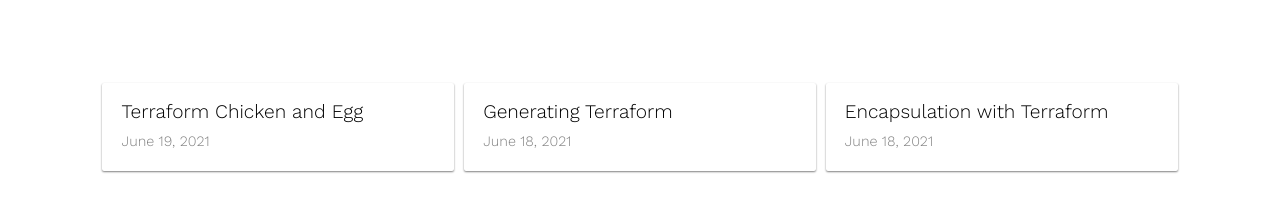
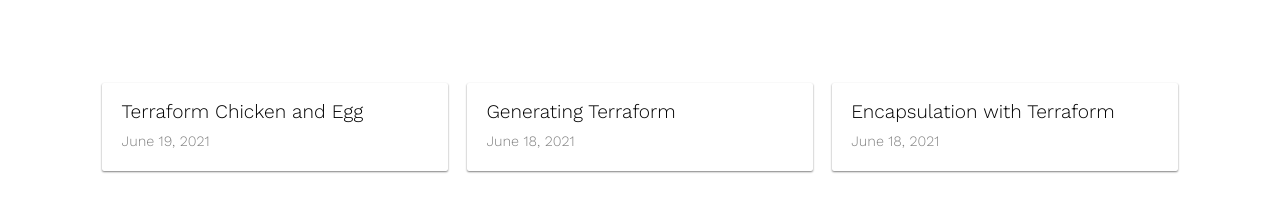
Before and after one commit to mikeknep/website, a Jekyll site: the page built from tapas.html, in a window 1280 px wide. Shown: the part 433-645 px from the top of the page. Built offline with Jekyll 4.4.1, drawn with Linux system fonts in a browser that asks for light colours; emoji names are drawn with the system emoji font.

Commit message:
Consisent naming: cards on index pages

```diff
--- a/_layouts/post.html
+++ b/_layouts/post.html
@@ -4,7 +4,7 @@
 
 <h1>{{ page.title }}</h1>
 
-<p class="post-date">
+<p class="date">
   {{ page.date | date: '%B %e, %Y' }}
 </p>
 
--- a/blog.html
+++ b/blog.html
@@ -10,7 +10,7 @@
         <a href="{{ post.url }}" class="no_underline">{{ post.title }}</a>
       </div>
       <div class="blog-card-date">
-        <time class="post-date">{{ post.date | date: '%B %e, %Y' }}</time>
+        <time class="date">{{ post.date | date: '%B %e, %Y' }}</time>
       </div>
     </article>
   {% endfor %}
--- a/css/styles.css
+++ b/css/styles.css
@@ -22,11 +22,87 @@
   }
 }
 
-.grid {
+
+
+/* Header */
+header {
+  margin-top: 6rem;
+  margin-bottom: 4rem;
+}
+
+@media (min-width: 40rem) {
+  header {
+    display: grid;
+    grid-template-columns: repeat(3, 1fr);
+  }
+  .header-pic {
+    grid-column: 1;
+    grid-row: 1;
+  }
+
+  .header-text {
+    grid-column: 2 / 4;
+    grid-row: 1;
+  }
+}
+
+.title {
+  font-family: 'Work Sans', sans-serif;
+  font-weight: 700;
+  color: #bd2b2b;
+  text-transform: uppercase;
+}
+
+.navigation-target {
+  font-family: 'Work Sans', sans-serif;
+  font-weight: 300;
+  color: #808080;
+}
+
+
+
+
+/* Blog Index */
+article.blog-card {
+  display: grid;
   grid-gap: 0.5em;
+  grid-template-columns: repeat(5, 1fr);
+}
+
+.blog-card-title {
+  grid-column: 1 / 5;
+  flex: 1;
+}
+
+.blog-card-date {
+  grid-column: 5;
+}
+
+
+
+
+/* Tapas Index */
+section.tapas-grid {
+  grid-gap: 1em;
   display: grid;
   grid-template-columns: repeat(3, 1fr);
 }
+
+article.tapas-card {
+  /* border: 1px solid gray; */
+  border-radius: 2px;
+  box-shadow: gray 0 1px 2px;
+  display: flex;
+  flex-direction: column;
+  padding: .8em 1em;
+  /* outline: 1px solid gray; */
+  /* outline-offset: 8px; */
+}
+
+.tapas-card-title {
+  flex: 1;
+}
+
 
 .note {
   font-size: 150%;
@@ -38,20 +114,6 @@
   text-align: center;
 }
 
-.note-item-top {
-  flex: 1;
-}
-
-article.note-item {
-  /* border: 1px solid gray; */
-  border-radius: 2px;
-  box-shadow: gray 0 1px 2px;
-  display: flex;
-  flex-direction: column;
-  padding: .8em 1em;
-  /* outline: 1px solid gray; */
-  /* outline-offset: 8px; */
-}
 
 
 /* Border-box sizing */
@@ -97,42 +159,6 @@
 }
 
 
-/* Headers */
-header {
-  margin-top: 6rem;
-  margin-bottom: 4rem;
-}
-
-@media (min-width: 40rem) {
-  header {
-    display: grid;
-    grid-template-columns: repeat(3, 1fr);
-  }
-  .header-pic {
-    grid-column: 1;
-    grid-row: 1;
-  }
-
-  .header-text {
-    grid-column: 2 / 4;
-    grid-row: 1;
-  }
-}
-
-
-.title {
-  font-family: 'Work Sans', sans-serif;
-  font-weight: 700;
-  color: #bd2b2b;
-  text-transform: uppercase;
-}
-
-.navigation-target {
-  font-family: 'Work Sans', sans-serif;
-  font-weight: 300;
-  color: #808080;
-}
-
 h1,h2,h3 {
   font-family: 'Work Sans', sans-serif;
   font-weight: 400;
@@ -146,7 +172,7 @@
 
 
 /* Post metadata */
-.post-date {
+.date {
   padding-top: 0.9rem;
   color: #808080;
   font-weight: 300;
@@ -194,19 +220,3 @@
   height: 100%;
   width: 30px;
 }
-
-
-article.blog-card {
-  display: grid;
-  grid-gap: 0.5em;
-  grid-template-columns: repeat(5, 1fr);
-}
-
-.blog-card-title {
-  grid-column: 1 / 5;
-  flex: 1;
-}
-
-.blog-card-date {
-  grid-column: 5;
-}
--- a/tapas.html
+++ b/tapas.html
@@ -3,14 +3,14 @@
 title: Tapas
 ---
 
-<section class="grid">
+<section class="tapas-grid">
   {% for note in site.notes reversed %}
-    <article class="note-item">
-      <div class="note-item-top">
+    <article class="tapas-card">
+      <div class="tapas-card-title">
         <a href="{{ note.url }}" class="no_underline">{{ note.title }}</a>
       </div>
-      <div class="note-item-bottom">
-        <time class="post-date">{{ note.date | date: '%B %e, %Y' }}</time>
+      <div>
+        <time class="date">{{ note.date | date: '%B %e, %Y' }}</time>
       </div>
     </article>
   {% endfor %}
```
